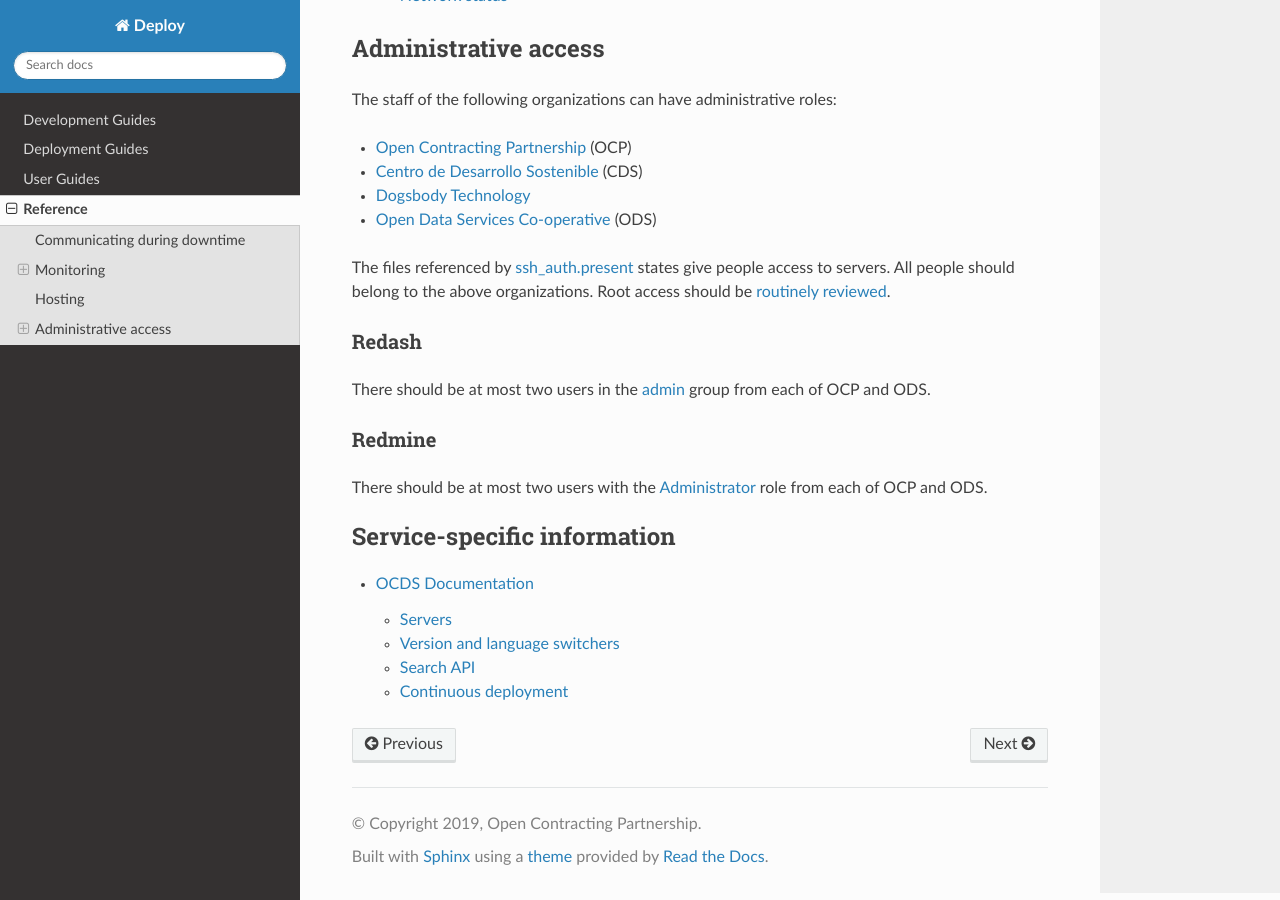
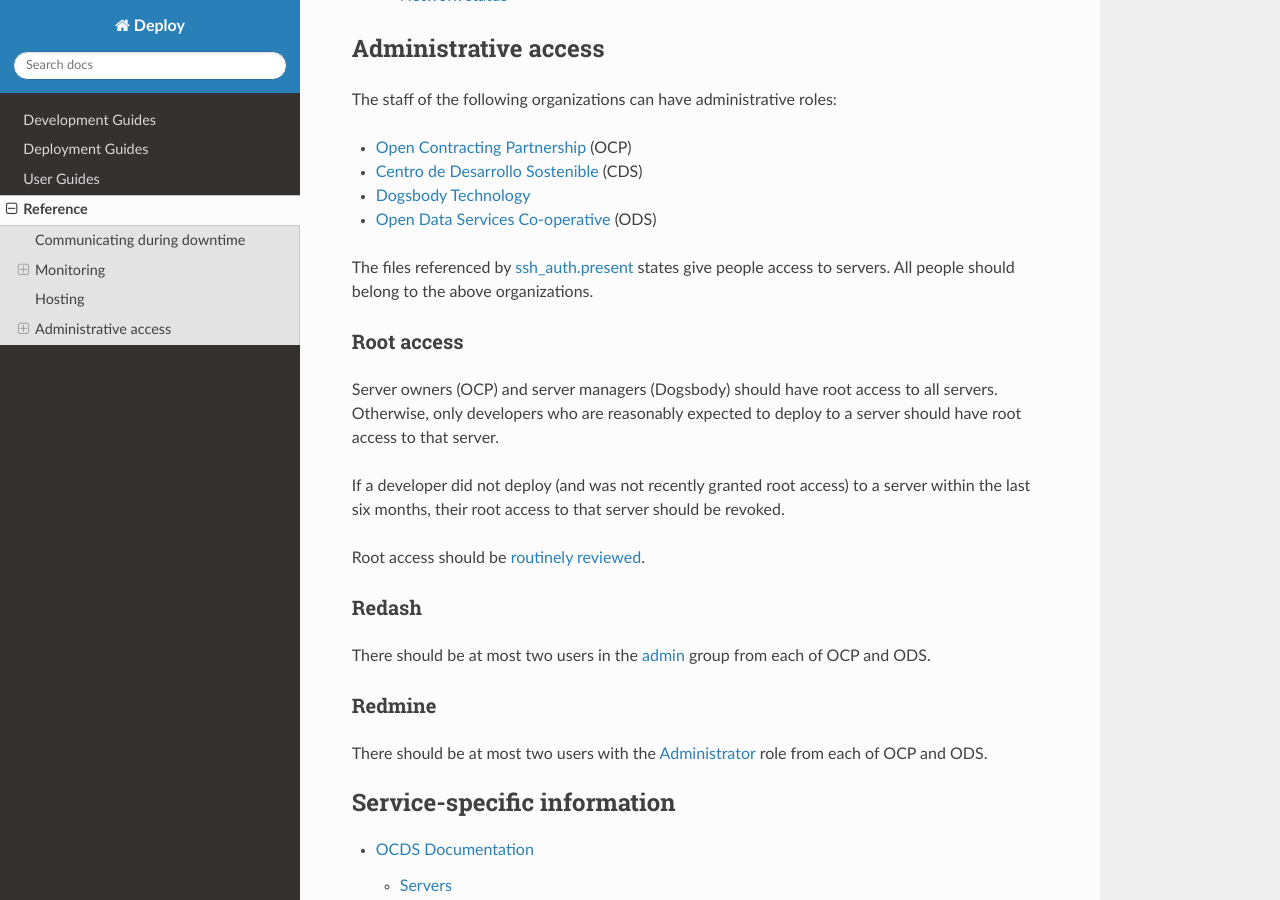
Before and after one commit to open-contracting/deploy, a Sphinx documentation site: the page built from docs/reference/index.rst, in a window 1280 px wide and 900 px high, scrolled down 1481 px. Built offline with Sphinx 7.4.7 and the Read the Docs theme 2.0.0, drawn with Linux system fonts in a browser that asks for light colours.

Commit message:
Add a root access policy

```diff
--- a/docs/reference/index.rst
+++ b/docs/reference/index.rst
@@ -70,7 +70,16 @@
 -  `Dogsbody Technology <https://www.dogsbody.com>`__
 -  `Open Data Services Co-operative <http://opendataservices.coop>`__ (ODS)
 
-The files referenced by `ssh_auth.present <https://docs.saltstack.com/en/latest/ref/states/all/salt.states.ssh_auth.html#salt.states.ssh_auth.present>`__ states give people access to servers. All people should belong to the above organizations. Root access should be :doc:`routinely reviewed <../deploy/maintain>`.
+The files referenced by `ssh_auth.present <https://docs.saltstack.com/en/latest/ref/states/all/salt.states.ssh_auth.html#salt.states.ssh_auth.present>`__ states give people access to servers. All people should belong to the above organizations.
+
+Root access
+~~~~~~~~~~~
+
+Server owners (OCP) and server managers (Dogsbody) should have root access to all servers. Otherwise, only developers who are reasonably expected to deploy to a server should have root access to that server.
+
+If a developer did not deploy (and was not recently granted root access) to a server within the last six months, their root access to that server should be revoked.
+
+Root access should be :doc:`routinely reviewed <../deploy/maintain>`.
 
 Redash
 ~~~~~~
```
